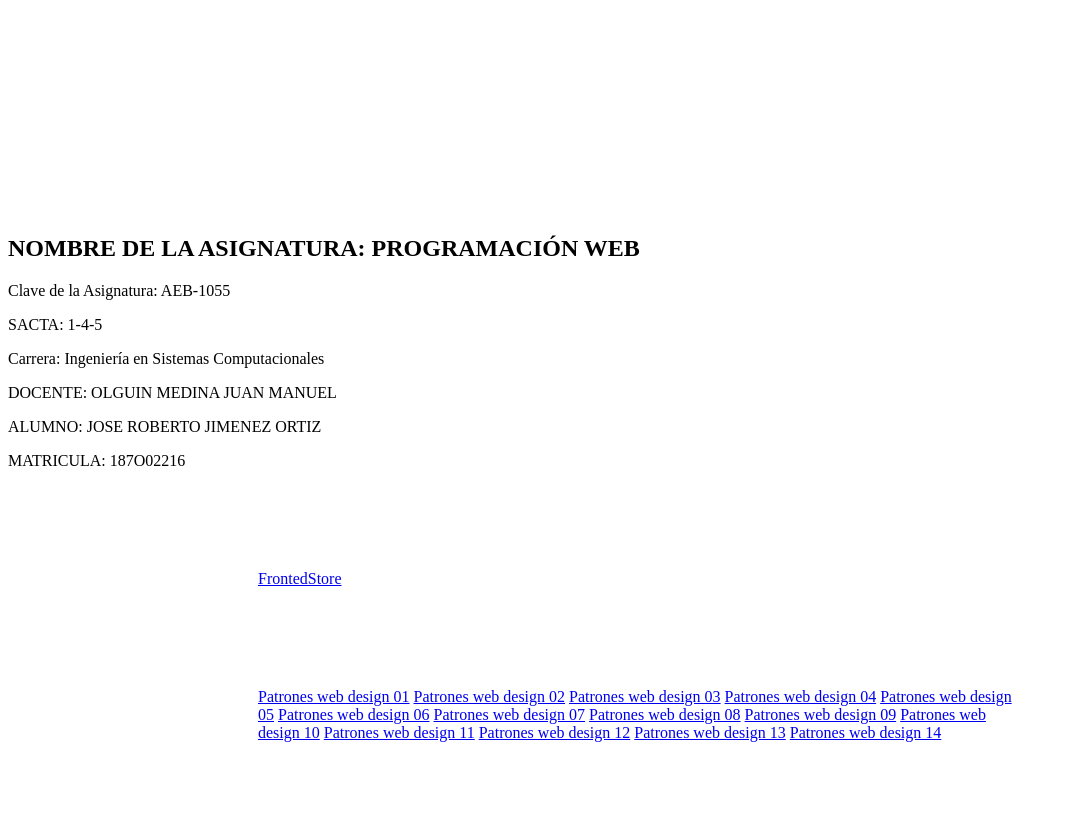
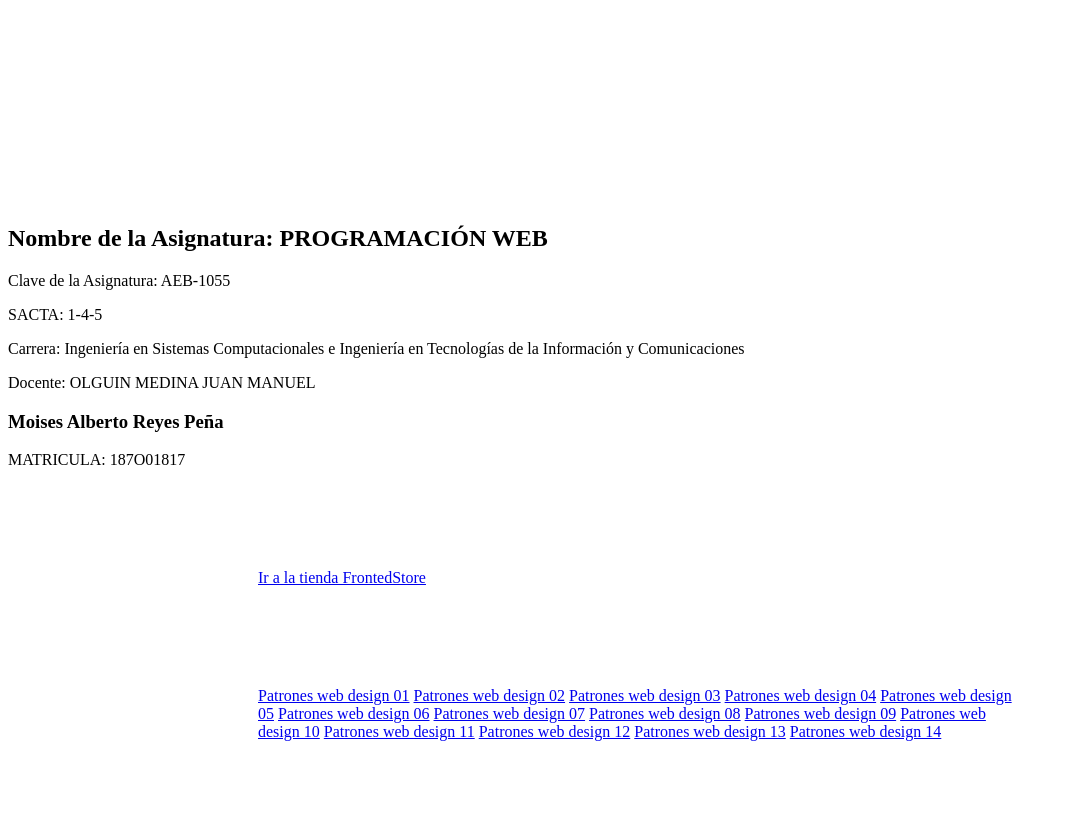
Before and after one commit to MoisesR7/ACTIVIDADES-PROGAMACION-WEB, a plain HTML site: page index.html in a window 1280 px wide. Shown: the part 302-1139 px from the top of the page, without its empty margins (0-1067 px from the left). Drawn offline with Linux system fonts and the light colour scheme.

Commit message:
Update index.html

```diff
--- a/index.html
+++ b/index.html
@@ -6,17 +6,19 @@
 	<link rel="stylesheet" type="text/css" href="estilos.css">
 </head>
 <body>
+	<section class="hero">
 		<h1>INSTITUTO TECNOLOGICO SUPERIOR DE XALAPA</h1>
-		<h2>NOMBRE DE LA ASIGNATURA: PROGRAMACIÓN WEB</h2>
+	</section>
+		<h2>Nombre de la Asignatura: PROGRAMACIÓN WEB</h2>
 		<p>Clave de la Asignatura: AEB-1055</p>
 		<p>SACTA: 1-4-5 </p>
-		<p>Carrera: Ingeniería  en  Sistemas  Computacionales </p>
-		<p>DOCENTE: OLGUIN MEDINA JUAN MANUEL</p>
-		<p>ALUMNO: JOSE ROBERTO JIMENEZ ORTIZ</p>
-		<p>MATRICULA: 187O02216</p>
+		<p>Carrera: Ingeniería  en  Sistemas  Computacionales  e Ingeniería  en  Tecnologías  de  la  Información  y Comunicaciones</p>
+		<p>Docente: OLGUIN MEDINA JUAN MANUEL</p>
+		<h3>Moises Alberto Reyes Peña</h3>
+		<p>MATRICULA: 187O01817</p>
 
 		<div>
-		<a href="./frontend store/index.html">FrontedStore</a>
+		<a href="./frontend store/index.html">Ir a la tienda FrontedStore</a>
 		</div>
 
 		<!--link de los patrones Web-->
```
